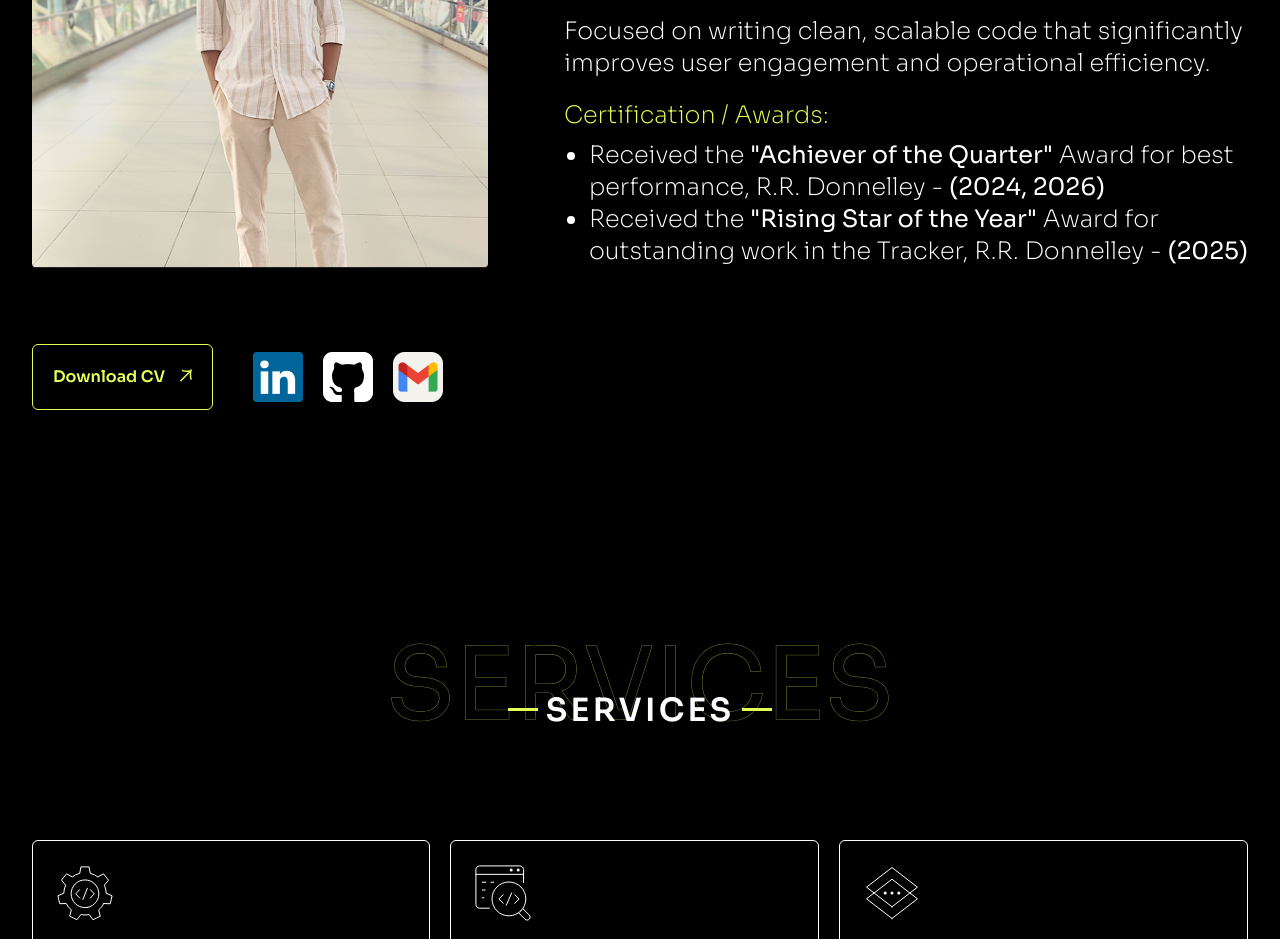
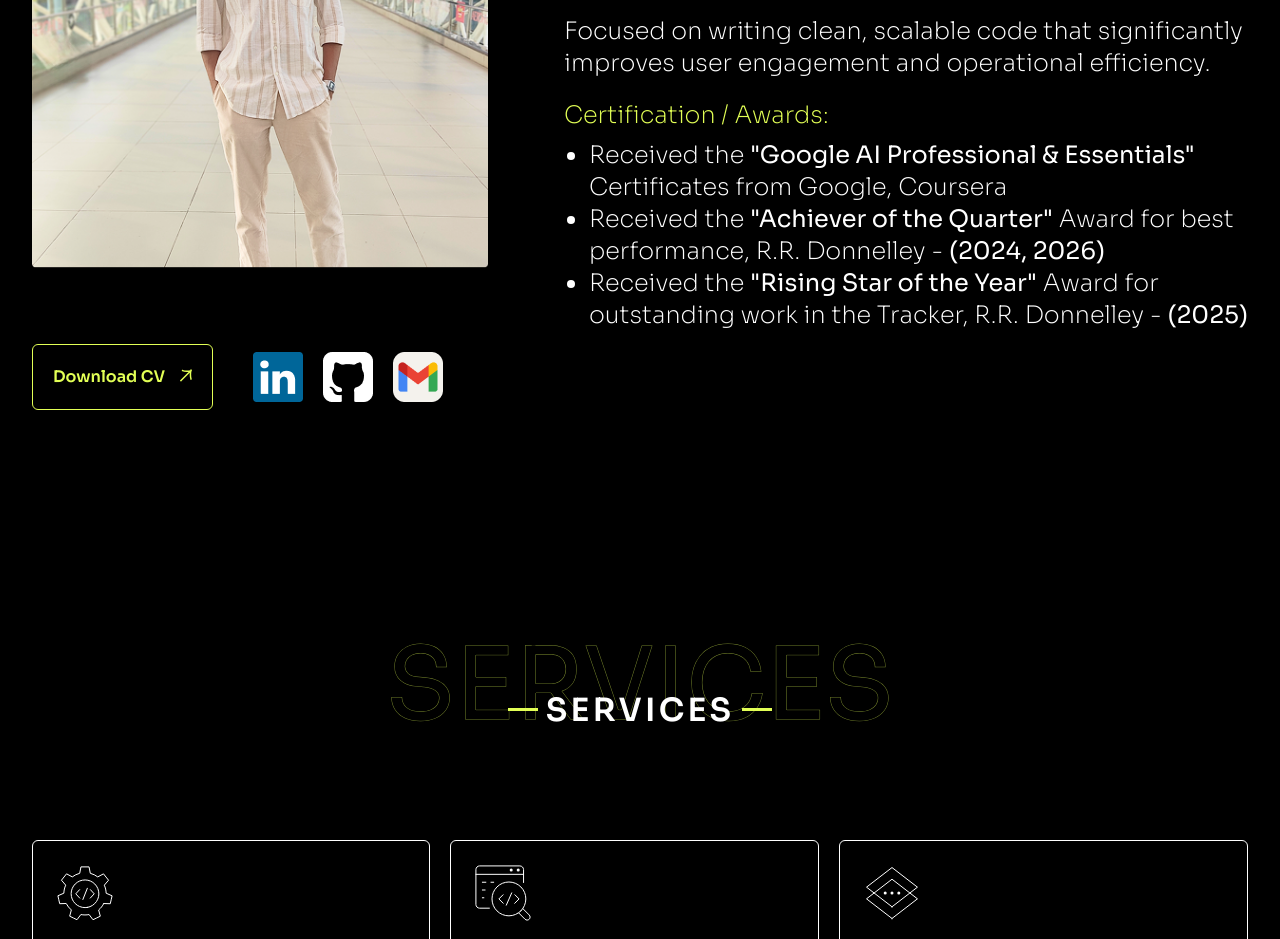
Before and after one commit to shaheedams/my-portfolio, a Next.js app: page / in a window 1280 px wide. Shown: the part 1160-2099 px from the top of the page. Built offline with nearby package versions, Linux system fonts and the light colour scheme.

Commit message:
Revise About component content and structure
Updated the About component with new content and awards.

```diff
--- a/src/components/about/page.tsx
+++ b/src/components/about/page.tsx
@@ -35,6 +35,7 @@ const About = () => {
                         <p className="mb-5">Focused on writing clean, scalable code that significantly improves user engagement and operational efficiency.</p>
                         <h6 className="text-msprimary mb-2">Certification / Awards:</h6>
                         <ul className="list-disc">
+                             <li className="ml-[25px]">Received the <strong>&quot;Google AI Professional & Essentials&quot;</strong> Certificates from Google, Coursera</li>
                             <li className="ml-[25px]">Received the <strong>&quot;Achiever of the Quarter&quot;</strong> Award for best performance, R.R. Donnelley - <strong>(2024, 2026)</strong></li>
                             <li className="ml-[25px]">Received the <strong>&quot;Rising Star of the Year&quot;</strong> Award for outstanding work in the Tracker, R.R. Donnelley - <strong>(2025)</strong></li>
                         </ul>
```
